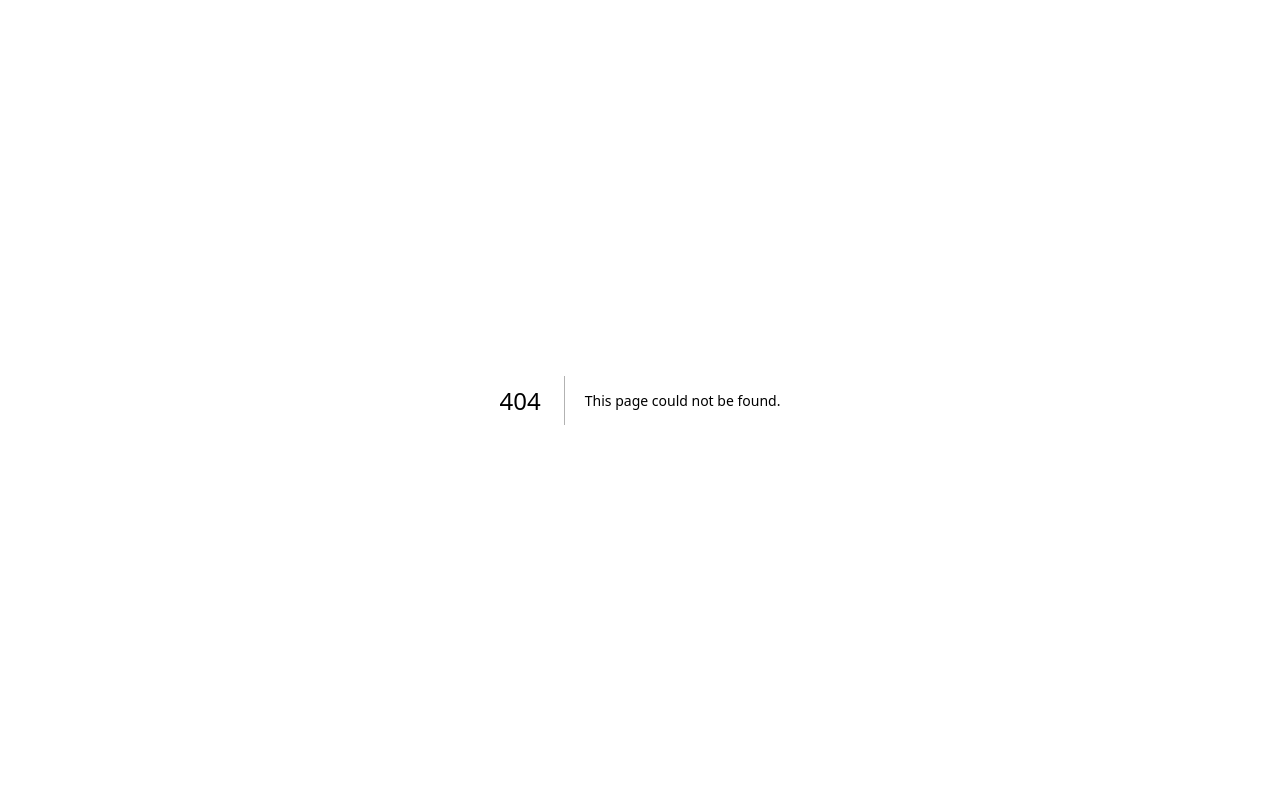
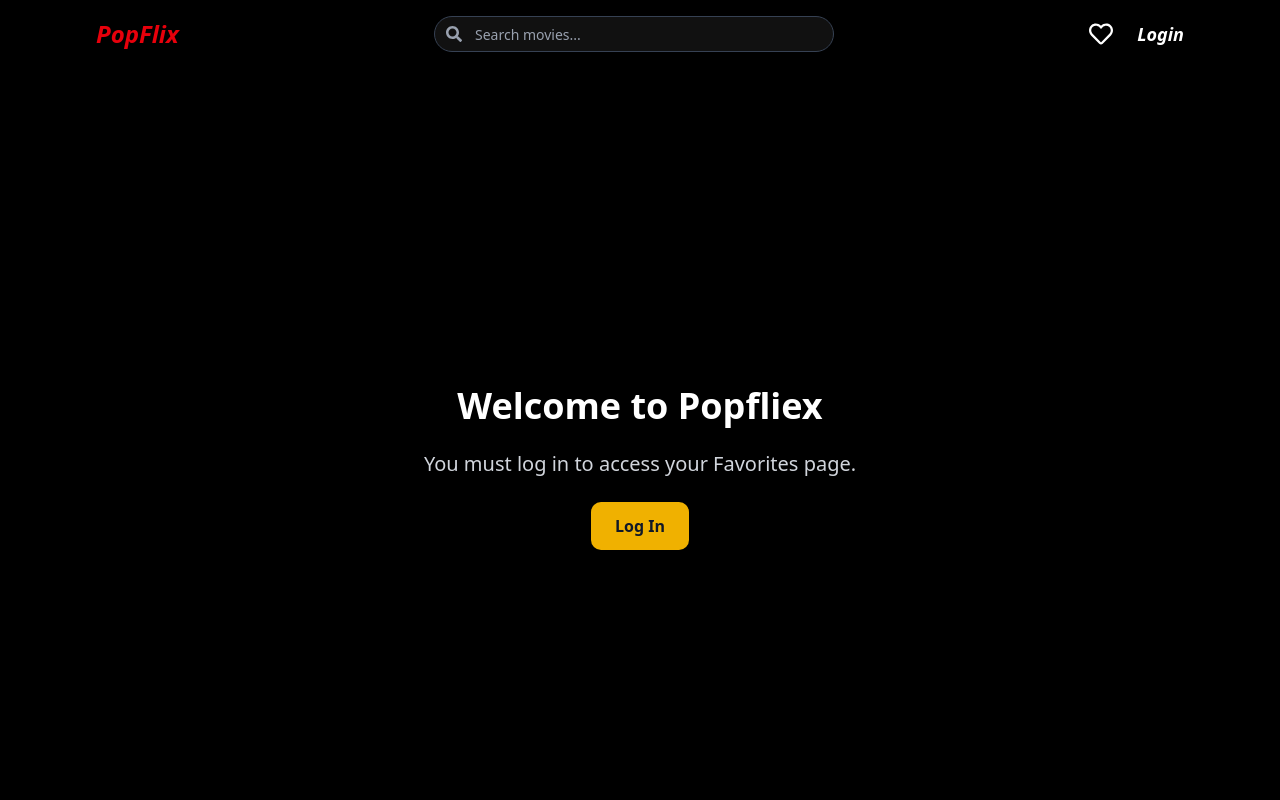
Before and after one commit to Zeyadhatem391/Popflix_Next, a Next.js app: page /favorites in a window 1280 px wide. Before the commit this address had no page. Shown: the top 800 px of the page. Built offline with nearby package versions, Linux system fonts and the light colour scheme; no server answers.

Commit message:
add favorites page

```diff
--- /dev/null
+++ b/src/app/(pages)/favorites/page.tsx
@@ -0,0 +1,45 @@
+import { authOptions } from "@/app/lib/nextAuth";
+import { getServerSession } from "next-auth";
+import Link from "next/link";
+
+const FavoritesPage = async () => {
+  const session = await getServerSession(authOptions);
+
+  return (
+    <section className="w-full min-h-screen flex items-center justify-center px-4 ">
+      {session ? (
+        <div className="flex flex-col items-center text-center space-y-6 max-w-md">
+          <h1 className="text-3xl md:text-4xl font-bold text-white">
+            You haven't added anything to your Favorites yet
+          </h1>
+          <p className="text-gray-300 text-lg md:text-xl">
+            Browse movies and add your favorite ones to see them here.
+          </p>
+          <Link
+            href="/movies"
+            className="px-6 py-3 bg-yellow-500 text-gray-900 font-semibold rounded-lg hover:bg-yellow-400 transition-colors duration-300"
+          >
+            Browse Movies
+          </Link>
+        </div>
+      ) : (
+        <div className="flex flex-col items-center text-center space-y-6 max-w-md">
+          <h1 className="text-3xl md:text-4xl font-bold text-white">
+            Welcome to Popfliex
+          </h1>
+          <p className="text-gray-300 text-lg md:text-xl">
+            You must log in to access your Favorites page.
+          </p>
+          <Link
+            href="/login"
+            className="px-6 py-3 bg-yellow-500 text-gray-900 font-semibold rounded-lg hover:bg-yellow-400 transition-colors duration-300"
+          >
+            Log In
+          </Link>
+        </div>
+      )}
+    </section>
+  );
+};
+
+export default FavoritesPage;
```
